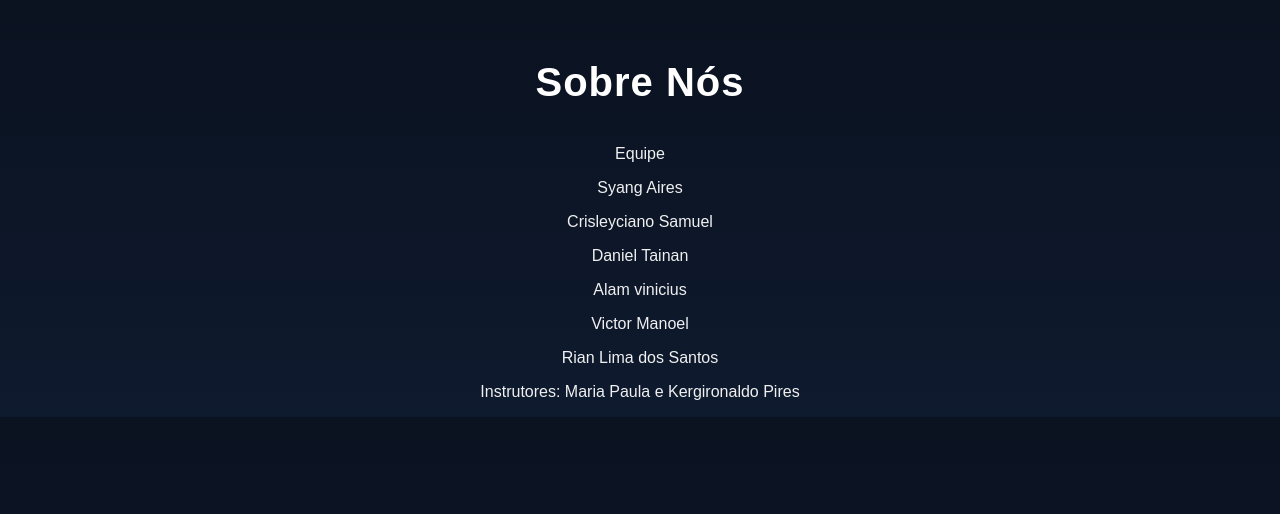
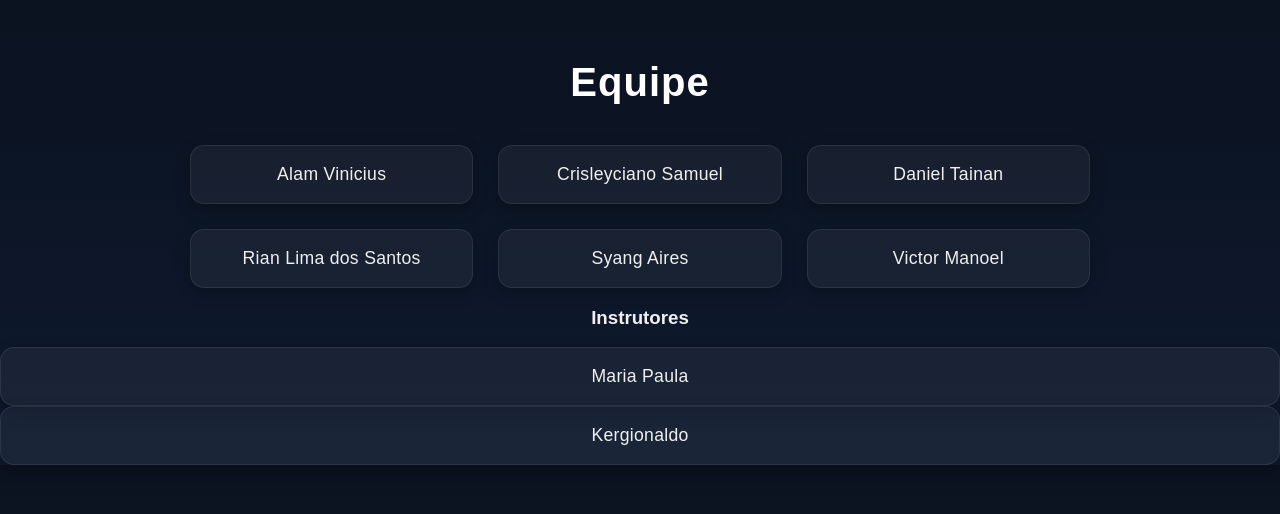
Before and after one commit to mpmariapaula/MossoroAcessivel, a plain HTML site: page sobrenos/sobre_nos.html in a window 1280 px wide. Drawn offline with Linux system fonts and the light colour scheme.

Commit message:
links equipe/instrutores sobre nós

```diff
--- a/sobrenos/sobre_nos.html
+++ b/sobrenos/sobre_nos.html
@@ -3,20 +3,26 @@
 <head>
     <meta charset="UTF-8">
     <meta name="viewport" content="width=device-width, initial-scale=1.0">
-    <title>Document</title>
+    <title>Sobre Nós</title>
     <link rel="stylesheet" href="sobrenos-style.css">
 </head>
 <body>
     <h1>
-        Sobre Nós
+        Equipe
     </h1>
-    <p> Equipe </p>
-    <p> Syang Aires </p>
-    <p> Crisleyciano Samuel</p>
-    <p> Daniel Tainan </p>
-    <p> Alam vinicius </p>
-    <p> Victor Manoel </p>
-    <p> Rian Lima dos Santos</p>
-    <p> Instrutores: Maria Paula e Kergironaldo Pires</p>
+
+<section class="equipe">
+  <a href="https://github.com/alamvinicius" target="_blank" class="membro">Alam Vinicius</a>
+  <a href="https://github.com/crisleyciano" target="_blank" class="membro">Crisleyciano Samuel</a>
+  <a href="https://github.com/danieltainan" target="_blank" class="membro">Daniel Tainan</a>
+  <a href="https://github.com/alamvinicius" target="_blank" class="membro">Rian Lima dos Santos</a>
+  <a href="https://github.com/syangaires1" target="_blank" class="membro">Syang Aires</a>
+  <a href="https://github.com/rianlimadossantos" target="_blank" class="membro">Victor Manoel</a>
+</section>
+<section class="Instrutores">
+    <h3> Instrutores</h3>
+    <a href="https://github.com/mpmariapaula" target="_blank" class="membro">Maria Paula</a>
+    <a href="https://github.com/Kergionaldo" target="_blank" class="membro">Kergionaldo</a>
+</section>
 </body>
 </html>
--- a/sobrenos/sobrenos-style.css
+++ b/sobrenos/sobrenos-style.css
@@ -15,7 +15,7 @@ body {
   letter-spacing: 1px;
 }
 
-  /* Container da equipe */
+/* Grid da equipe */
 .equipe {
   display: grid;
   grid-template-columns: repeat(auto-fit, minmax(220px, 1fr));
@@ -25,8 +25,9 @@ body {
   padding: 0 20px;
 }
 
-  /* Cada nome */
+/* Estilo dos links */
 .membro {
+  display: block;
   background: rgba(255, 255, 255, 0.05);
   border: 1px solid rgba(255, 255, 255, 0.08);
   border-radius: 14px;
@@ -35,6 +36,8 @@ body {
   letter-spacing: 0.3px;
   transition: all 0.3s ease;
   box-shadow: 0 5px 15px rgba(0, 0, 0, 0.25);
+  color: #f0f0f0;
+  text-decoration: none;
 }
 
 /* Efeito hover */
@@ -50,7 +53,6 @@ body {
   h1 {
     font-size: 2rem;
   }
-
   .membro {
     font-size: 1rem;
   }
```
Lines whose indentation alone changed are shown as unchanged.
